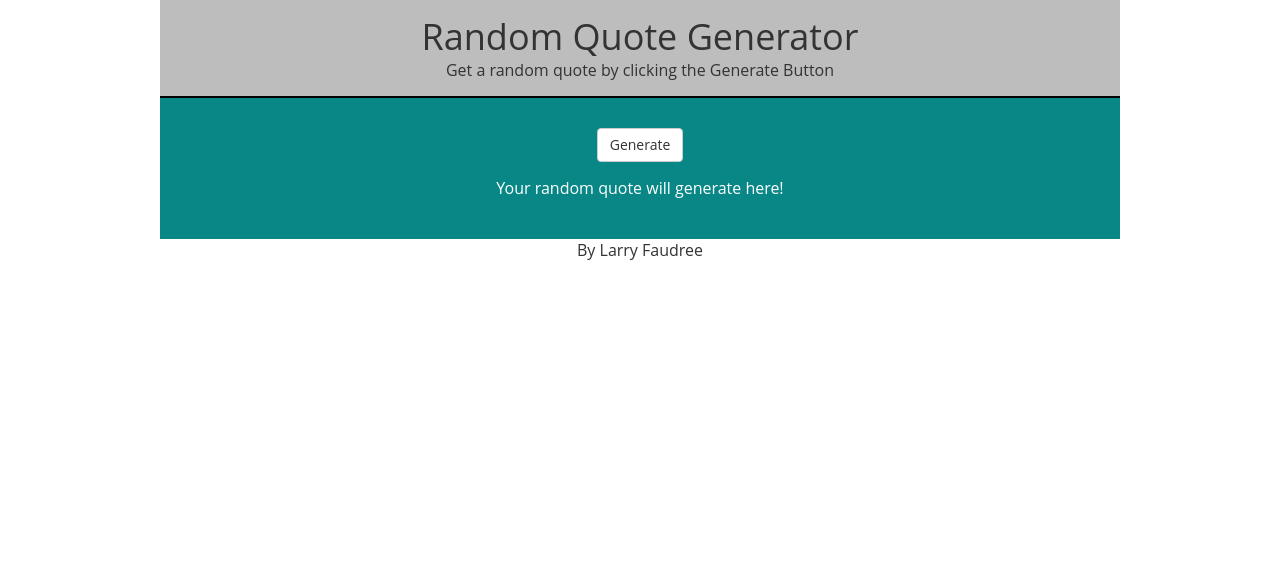
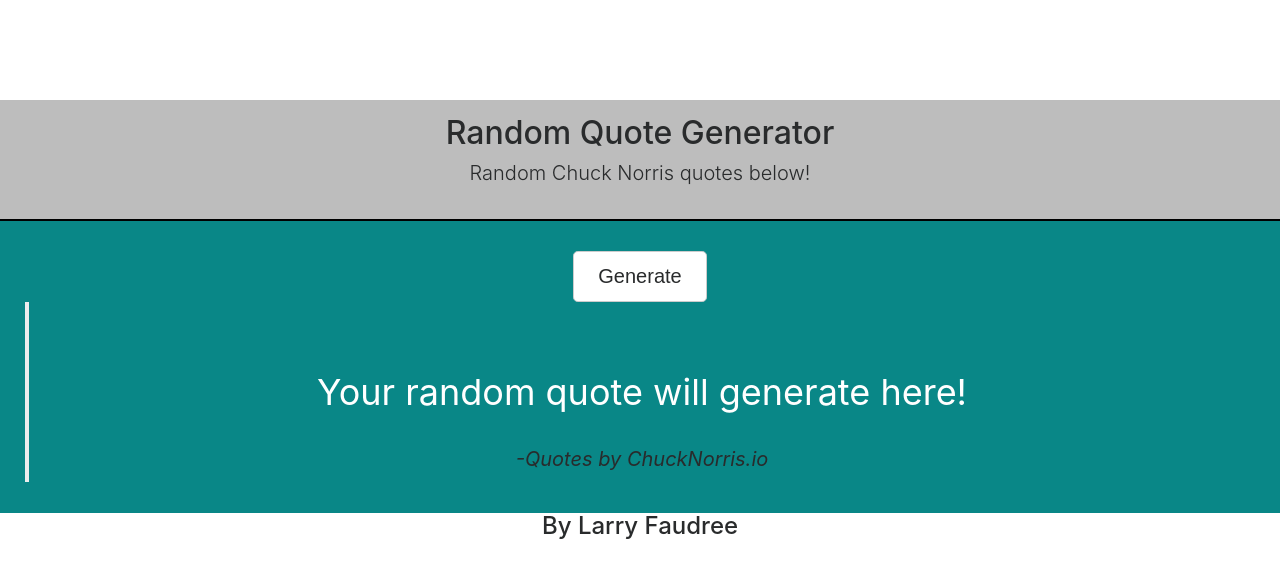
Before and after one commit to lfaudreejr/FCC_QuoteGenerator, a plain HTML site: page index.html in a window 1280 px wide. Drawn offline with nearby package versions, Linux system fonts and the light colour scheme.

Commit message:
Chuck norris jokes and tweet

```diff
--- a/css/main.css
+++ b/css/main.css
@@ -1,68 +1,5 @@
-/*  CSS RESET  */
-/* http://meyerweb.com/eric/tools/css/reset/
-   v2.0 | 20110126
-   License: none (public domain)
-*/
-
-html, body, div, span, applet, object, iframe,
-h1, h2, h3, h4, h5, h6, p, blockquote, pre,
-a, abbr, acronym, address, big, cite, code,
-del, dfn, em, img, ins, kbd, q, s, samp,
-small, strike, strong, sub, sup, tt, var,
-b, u, i, center,
-dl, dt, dd, ol, ul, li,
-fieldset, form, label, legend,
-table, caption, tbody, tfoot, thead, tr, th, td,
-article, aside, canvas, details, embed,
-figure, figcaption, footer, header, hgroup,
-menu, nav, output, ruby, section, summary,
-time, mark, audio, video {
-	margin: 0;
-	padding: 0;
-	border: 0;
-	font-size: 100%;
-	font: inherit;
-	vertical-align: baseline;
-}
-/* HTML5 display-role reset for older browsers */
-article, aside, details, figcaption, figure,
-footer, header, hgroup, menu, nav, section {
-	display: block;
-}
-body {
-	line-height: 1;
-}
-ol, ul {
-	list-style: none;
-}
-blockquote, q {
-	quotes: none;
-}
-blockquote:before, blockquote:after,
-q:before, q:after {
-	content: '';
-	content: none;
-}
-table {
-	border-collapse: collapse;
-	border-spacing: 0;
-}
-
-
-/* ALL DESIGN CODE BELOW HERE */
-
-
-/*  VIEWPORT SET */
-@viewport {
-    width: device-width;
-    zoom: 1;
-}
 
 /*  TYPOGRAPHY  */
-
-body {
-    font: 400 16px/22px "Open Sans", "Helvetica Neue", Helvetica, Arial, sans-serif;
-}
 
 h1 {
     font-size: 36px;
@@ -73,13 +10,7 @@ h1 {
 
 .btn {
     margin-top: 15px;
-}
-
-/*  PAGE ELEMENTS  */
-
-.container-fluid {
-    max-width: 960px;
-    margin: 0 auto;
+    cursor: pointer;
 }
 
 /*  TITLE CLASS  */
@@ -87,6 +18,7 @@ h1 {
 .head {
     background-color: #BDBDBD;
     border-bottom: 2px solid #000;
+    margin-top: 100px;
 }
 
 /*  HERO CLASS  */
@@ -101,19 +33,19 @@ h1 {
     background-color: #098787;
 }
 
-.hero p {
-    margin-top: 15px;
+.hero #quote {
+    font-size: 36px;
+    margin-top: 55px;
     padding-bottom: 25px;
     color: #fff;
 }
 
 /*  FOOTER  */
-
-footer {
-    width: 960px;
-    margin: 0 auto;
+footer h4 {
+    text-align: center;
 }
 
-footer h2 {
-    text-align: center;
+.btn a {
+    text-decoration: none;
+    color: black;
 }
--- a/index.html
+++ b/index.html
@@ -1,10 +1,11 @@
 <!DOCTYPE html>
-<html>
+<html lang="en">
 
 <head>
+    <meta name="viewport" content="width=device-width, initial-scale=1, shrink-to-fit=no">
     <title>Random Quote Generator</title>
     <meta charset="UTF-8">
-    <link rel="stylesheet" type="text/css" href="https://maxcdn.bootstrapcdn.com/bootstrap/3.3.7/css/bootstrap.min.css">
+    <link rel="stylesheet" href="https://maxcdn.bootstrapcdn.com/bootstrap/4.0.0-alpha.6/css/bootstrap.min.css" integrity="sha384-rwoIResjU2yc3z8GV/NPeZWAv56rSmLldC3R/AZzGRnGxQQKnKkoFVhFQhNUwEyJ" crossorigin="anonymous">
     <link rel="stylesheet" type="text/css" href="css/main.css">
 </head>
 
@@ -13,23 +14,25 @@
     <!--    HEADER    -->
 
     <header class="head container-fluid">
-        <h1>Random Quote Generator</h1>
-        <p>Get a random quote by clicking the Generate Button</p>
+        <h1 class="h2">Random Quote Generator</h1>
+        <p class="lead">Random Chuck Norris quotes below!</p>
     </header>
 
     <!--    MAIN    -->
     <section class="hero container-fluid">
-        <button class="btn btn-default" type="button" id="button">Generate</button>
-        <blockquote>
-            <p id="quote">Your random quote will generate here!</p>
+        <button class="btn btn-secondary btn-lg" type="button" id="button">Generate</button>
+        <blockquote class="blockquote">
+            <p class="mb-0" id="quote">Your random quote will generate here!</p>
+            <footer class="blockqoute-footer"><cite title="Source Title">-Quotes by ChuckNorris.io</cite></footer>
         </blockquote>
+        <div id="share"></div>
     </section>
 
     <!--    FOOTER    -->
-    <footer>
-        <h2>By Larry Faudree</h2>
+    <footer class="container-fluid">
+        <h4>By Larry Faudree</h4>
     </footer>
-
+    <script type="text/javascript" async src="https://platform.twitter.com/widgets.js"></script>
     <script src="js/main.js"></script>
 
 </body>
--- a/js/main.js
+++ b/js/main.js
@@ -21,11 +21,29 @@ window.onload = (function(){
   }
 
 
-  btn.onclick = function(){
+  //btn.onclick = function(){
+  //  var quote = document.getElementById("quote");
+  //  var promise = get("https://random-quote-generator.herokuapp.com/api/quotes/random").then(function(quotes){
+  //    quote.innerText = quotes.quote + " - " + quotes.author;
+  //  })
+  //};
+
+  btn.onclick = function()
+  {
     var quote = document.getElementById("quote");
-    var promise = get("https://random-quote-generator.herokuapp.com/api/quotes/random").then(function(quotes){
-      quote.innerText = quotes.quote + " - " + quotes.author;
+    var promise = get("https://api.chucknorris.io/jokes/random")
+    .then(function(promise) {
+      console.log(promise);
+      quote.innerText = "'" + promise.value + "'";
     })
-  };
-
-})
+    .then(function(promise){
+        twttr.widgets.createShareButton(
+          '/',
+          document.getElementById('share'),
+          {
+            text: document.getElementById('quote').innerText
+          }
+        );
+      });
+    }
+});
```
